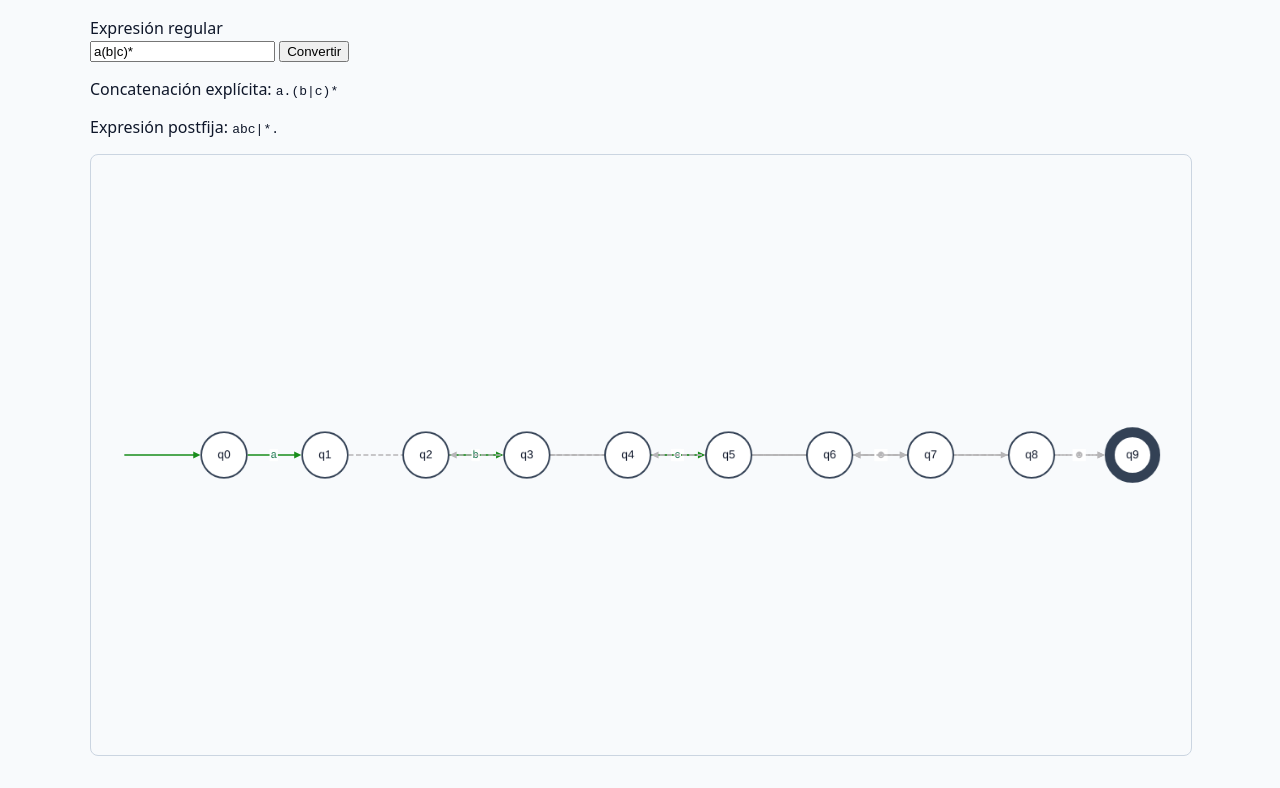
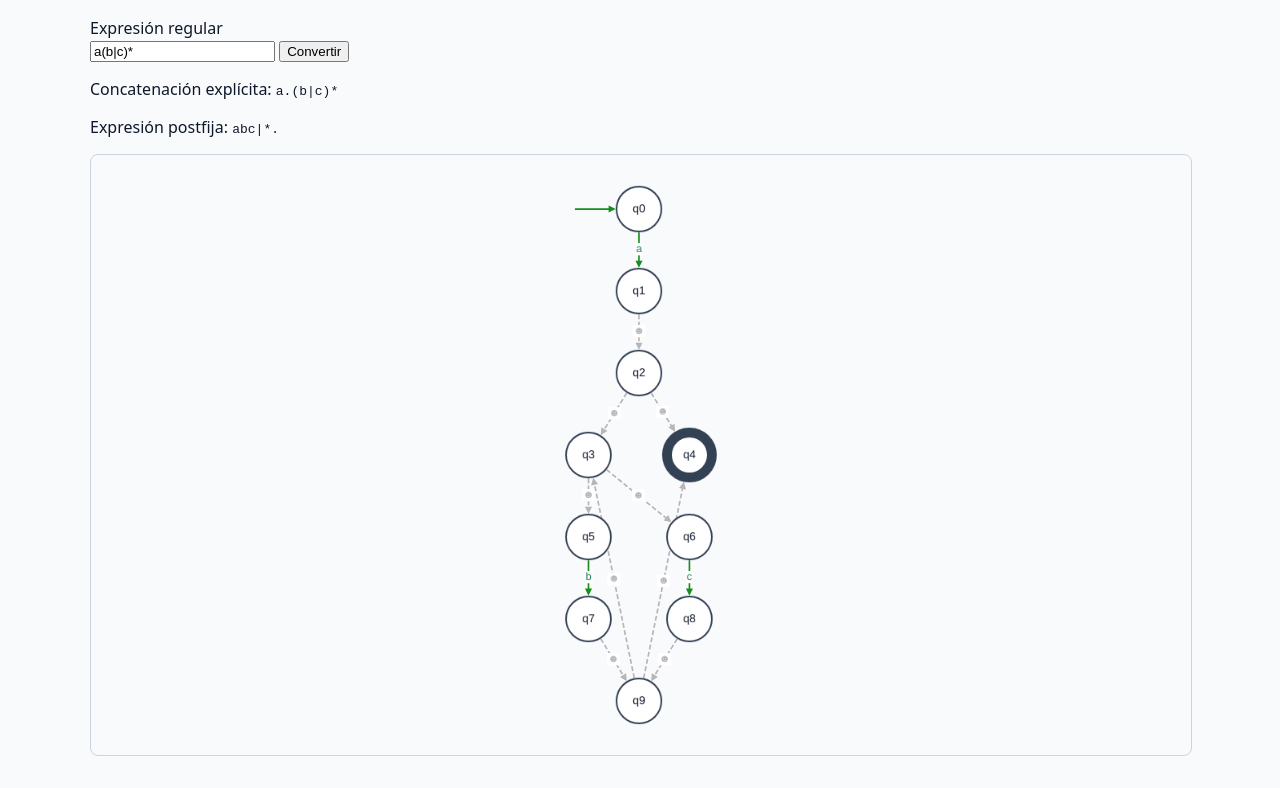
Before and after one commit to Adrian-24914/Analizador_Lexico, a website built with Vite: page src/index.html in a window 1280 px wide. Shown: the part 327-1115 px from the top of the page. Built offline with nearby package versions, Linux system fonts and the light colour scheme; files whose address does not match are found by name.

Commit message:
fix: corregir numeración y layout de los AFN

```diff
--- a/src/cytoscape.ts
+++ b/src/cytoscape.ts
@@ -72,7 +72,7 @@ export function renderNFA(
     nfa: NFA,
     container: HTMLElement,
 ): Core {
-    return cytoscape({
+    const graph = cytoscape({
         container,
 
         elements: nfaToCytoscapeElements(nfa),
@@ -167,15 +167,30 @@ export function renderNFA(
         ],
 
         layout: {
+            name: 'preset',
+        },
+
+        minZoom: 0.3,
+        maxZoom: 3,
+    });
+
+    graph.elements()
+        .not('#initial-arrow, #initial-edge')
+        .layout({
             name: 'breadthfirst',
             directed: true,
-            roots: ['#initial-arrow'],
+            roots: [`q${nfa.start.id}`],
             circle: false,
             spacingFactor: 1.5,
-            padding: 30,
-            },
+        })
+        .run();
 
-            minZoom: 0.3,
-            maxZoom: 3,
+    const startPosition = graph.getElementById(`q${nfa.start.id}`).position();
+    graph.getElementById('initial-arrow').position({
+        x: startPosition.x - 80,
+        y: startPosition.y,
     });
+    graph.fit(graph.elements(), 30);
+
+    return graph;
 }
--- a/src/styles.css
+++ b/src/styles.css
@@ -43,7 +43,7 @@ body {
 }
 
 .nfa-graph {
-    height: 360px;
+    height: 500px;
     overflow: hidden;
 }
 
--- a/src/thompson.ts
+++ b/src/thompson.ts
@@ -22,9 +22,28 @@ interface Fragment {
     accept: State
 }
 
+function renumberFromStart(start: State): State[] {
+    const orderedStates = [start]
+    const visited = new Set(orderedStates)
+
+    for (let index = 0; index < orderedStates.length; index++) {
+        for (const transition of orderedStates[index]!.transitions) {
+            if (!visited.has(transition.to)) {
+                visited.add(transition.to)
+                orderedStates.push(transition.to)
+            }
+        }
+    }
+
+    orderedStates.forEach((state, index) => {
+        state.id = index
+    })
+
+    return orderedStates
+}
+
 export function postfixToNFA(postfix: string): NFA {
     const fragments: Fragment[] = []
-    const states: State[] = []
 
     let nextId = 0
 
@@ -35,7 +54,6 @@ export function postfixToNFA(postfix: string): NFA {
         transitions: [],
         }
 
-        states.push(state);
         return state;
     }
 
@@ -158,6 +176,6 @@ export function postfixToNFA(postfix: string): NFA {
     return {
         start: result.start,
         accept: result.accept,
-        states,
+        states: renumberFromStart(result.start),
     }
 }
```
Also changed, not shown: src/thompson.test.ts (added, +18 -0 lines).
